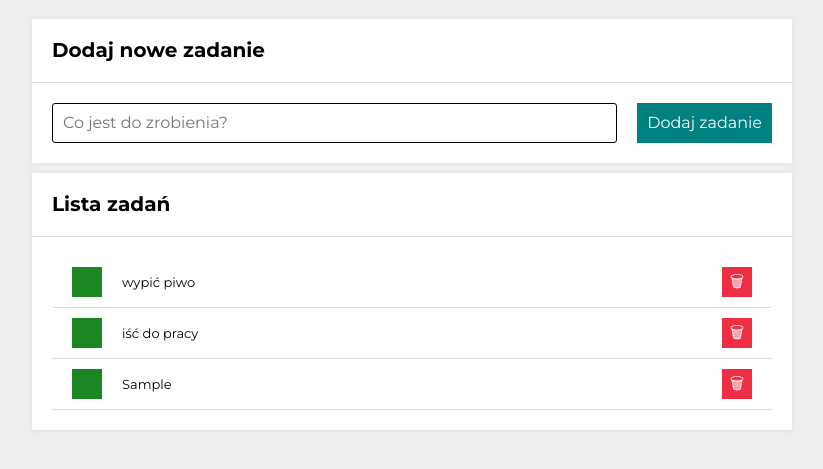
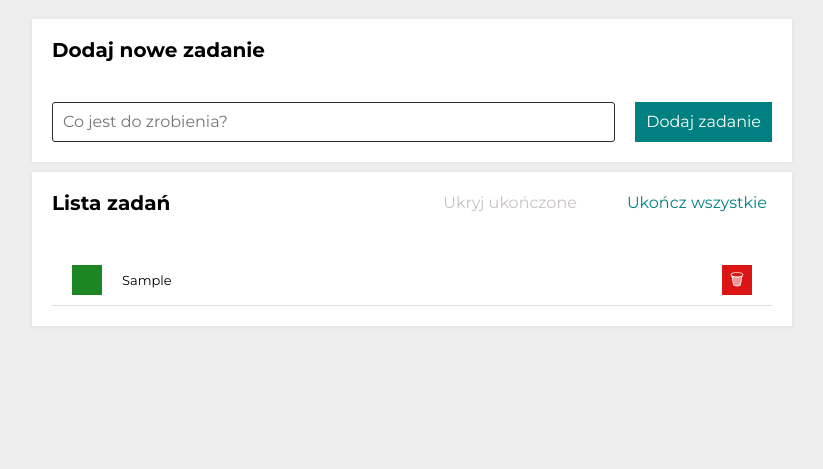
Before and after one commit to SzymonRojek/to-do-list-app, a website built with Parcel: page src/index.html in a window 1280 px wide. Both pictures are taken after typing "Sample" into the empty fields and a click on the button "Dodaj zadanie". Shown: the part 81-550 px from the top of the page, without its empty margins (228-1051 px from the left). Built offline with nearby package versions, Linux system fonts and the light colour scheme.

Commit message:
add two buttons hideTasks done and finishAllTasks, add functionality js to them and css styles

```diff
--- a/src/css/form.scss
+++ b/src/css/form.scss
@@ -10,25 +10,27 @@
     border: 1px solid #ddd;
     outline: none;
     border-radius: 3px;
-
     &:focus {
-     border: 1px solid #000;
+     border: 1px solid hsl(0, 1%, 17%);
     }
   }
 
   &__addTaskButton {
     padding: 10px;
     color: #fff;
-    border: none;
+    border: 1px solid transparent;
     background-color: hsl(180, 100%, 25%);
     cursor: pointer;
-    transition: background-color .3s ease-in;
+    transition: transform .5s, background-color .3s ease-in;
+    &:hover {
+      background-color: hsl(180, 100%, 30%);
 
-    &:hover {
-      background-color: hsl(180, 100%, 30%);;
+      @media (min-width: 767px) {
+        transform: scale(1.1);
+      }
     }
     &:active {
-      outline: 1px solid #222;
+      outline: 1px solid hsl(0, 2%, 20%);
       background-color: hsl(180, 100%, 35%);
     }
   }
--- a/src/css/section.scss
+++ b/src/css/section.scss
@@ -2,18 +2,15 @@
   margin: 10px 0;
   background-color: #fff;
   box-shadow: 0 0 5px #ddd;
-  &__header {
+  &__heading {
     font-size: 20px;
     padding: 20px;
-    border-bottom: 1px solid #ddd;
     margin:0;
-
-    &--last {
-      margin-top: 10px;
+    &--first {
+      border-bottom: 1px solid #ddd;
     }
   }
-
   &__body {
-  padding: 20px;
+    padding: 20px;
   }
 }
--- a/src/css/tasks.scss
+++ b/src/css/tasks.scss
@@ -2,7 +2,6 @@
   margin: 0;
   padding: 0;
   list-style: none;
-
   &__item {
     display: grid;
     grid-template-columns: auto 1fr auto;
@@ -10,24 +9,20 @@
     align-items: center;
     padding: 10px;
     border-bottom: 1px solid #ddd;
-
     &--toggleHidden {
       display: none;
     }
   }
-
   &__singleTask {
     padding-right: 5px;
     font-size: 13px;
     font-weight: 400;
     overflow-wrap: anywhere;
     word-break: break-all;
-
     &--done {
       text-decoration: line-through;
     }
   }
-
   &__button {
     display: flex;
     justify-content: center;
@@ -37,22 +32,19 @@
     width: 30px;
     height: 30px;
     padding: 0;
-    background-color: #EF2E44;
+    background-color: hsl(0, 83%, 47%);
     border: none;
     cursor: pointer;
     transition: background-color .3s ease-in;
-
     &:hover {
-      background-color: #de1414;
+      background-color: hsl(0, 83%, 60%);
     }
     &:active {
       outline: 1px solid #222;
     }
-
     &--toggleDone {
       background-color: #1C8622;
       margin-left: 10px;
-
       &:hover {
         background-color: #05af05;
       }
@@ -60,13 +52,42 @@
   }
 }
 
-// .section__switcher {
-//   // display: grid;
-// }
-// .section__buttons {
-//   .switcher__button {
-//     border: none;
-//     background-color: transparent;
-//     color: teal;
-//   }
-// }
+.section-grid{
+  @media (min-width: 767px) {
+    display: grid;
+    grid-template-columns: 1fr auto;
+  }
+}
+
+.section__buttons {
+  display: grid;
+    &--hiddenButtons {
+      display: none;
+    }
+
+    @media (min-width: 767px) {
+      grid-template-columns: 1fr 1fr;
+      justify-items: end;
+    }
+}
+
+.section__button {
+  padding: 0;
+  margin: 0;
+  border: none;
+  background-color: transparent;
+  color: teal;
+  padding: 15px 25px;
+  outline: none;
+  transition: color .2s ease-in;
+  cursor: pointer;
+  &:hover {
+    color: hsl(180, 100%, 40%);;
+  }
+
+  &:disabled {
+    background: rgb(255, 255, 255);
+    color: rgb(201, 194, 194);
+    cursor: not-allowed;
+  }
+}
--- a/src/index.html
+++ b/src/index.html
@@ -27,7 +27,7 @@
     </header>
 
     <section class="section">
-      <h2 class="section__header">Dodaj nowe zadanie</h2>
+      <h2 class="section__heading section__header--first">Dodaj nowe zadanie</h2>
       <div class="section__body">
         <form class="form js-form">
           <input class=" form__input js-newTask" placeholder="Co jest do zrobienia?" autofocus>
@@ -36,8 +36,10 @@
       </div>
     </section>
     <section class="section">
-      <h2 class="section__header">Lista zadań</h2>
-      <div class="js-buttons"></div>
+      <div class="section-grid">
+        <h2 class="section__heading">Lista zadań</h2>
+        <div class="section__buttons js-buttons"></div>
+      </div>
       <div class="section__body">
         <ul class="tasks js-tasks"></ul>
       </div>
--- a/src/js/main.js
+++ b/src/js/main.js
@@ -1,9 +1,6 @@
 
 {
-  let tasks = [
-    { content: 'wypić piwo', done: false},
-    { content: 'iść do pracy', done: false},
-  ];
+  let tasks = [];
 
   let hideDoneTasks = false;
 
@@ -57,7 +54,7 @@
 
     for (const task of tasks) {
       tasksListHTMLContent += `
-        <li class="tasks__item">
+        <li class="tasks__item${ task.done && hideDoneTasks ? " tasks__item--toggleHidden" : "" }">
           <button class="tasks__button tasks__button--toggleDone js-toggleDone">
             ${ task.done ? "✓" : "" }
           </button>
@@ -74,12 +71,67 @@
   };
 
 
+  const renderButtons = () => {
+    let buttonsHTMLContent = '';
 
+     if ( tasks.length > 0) {
+      buttonsHTMLContent += `
+      <button class="section__button js-hideButton"  ${ tasks.every( task => !task.done) ? "disabled" : ""} >
+        ${ hideDoneTasks ? 'Pokaż ukończone' : 'Ukryj ukończone' }
+      </button>
+      <button class="section__button js-doneButton" ${ tasks.every( task => task.done) ? "disabled" : "" }
+      >
+        Ukończ wszystkie
+      </button>
+    `;
+     }
+
+    document.querySelector('.js-buttons').innerHTML = buttonsHTMLContent;
+  };
+
+  const toggleHideDoneTaskClick = () => {
+    hideDoneTasks = !hideDoneTasks;
+
+    render();
+  };
+
+  const bindHideEvents = () => {
+    const hideButton = document.querySelector('.js-hideButton');
+
+    if( hideButton ) {
+      hideButton.addEventListener('click', () => {
+        toggleHideDoneTaskClick();
+      })
+    }
+  };
+
+  const getAllTasksDone = array => {
+    array.map(key => {
+      if (key.done === undefined || key.done === false) {
+        key.done = true;
+        return key.done;
+      }
+    });
+    render();
+  };
+
+  const bindFisniedAllTasks = () => {
+    const doneButton = document.querySelector('.js-doneButton');
+
+    if ( doneButton ) {
+      doneButton.addEventListener('click', () => {
+        getAllTasksDone(tasks);
+      })
+    }
+  };
 
   const render = () => {
     renderTasks();
+    renderButtons();
     bindToggleDoneEvents();
     bindRemoveEvents();
+    bindHideEvents();
+    bindFisniedAllTasks();
   };
 
   const onFormSubmit = e => {
@@ -99,8 +151,8 @@
   const init = () => {
     render();
     console.log(hideDoneTasks);
+
     const form = document.querySelector('.js-form');
-
     form.addEventListener('submit', onFormSubmit);
   };
 
```
Also changed, not shown: src/css/base.css (deleted), src/css/container.css (deleted), src/css/form.css (deleted), src/css/header.css (deleted), src/css/list.css (deleted), src/css/main.css (deleted), src/css/section.css (deleted), 7 other files.
